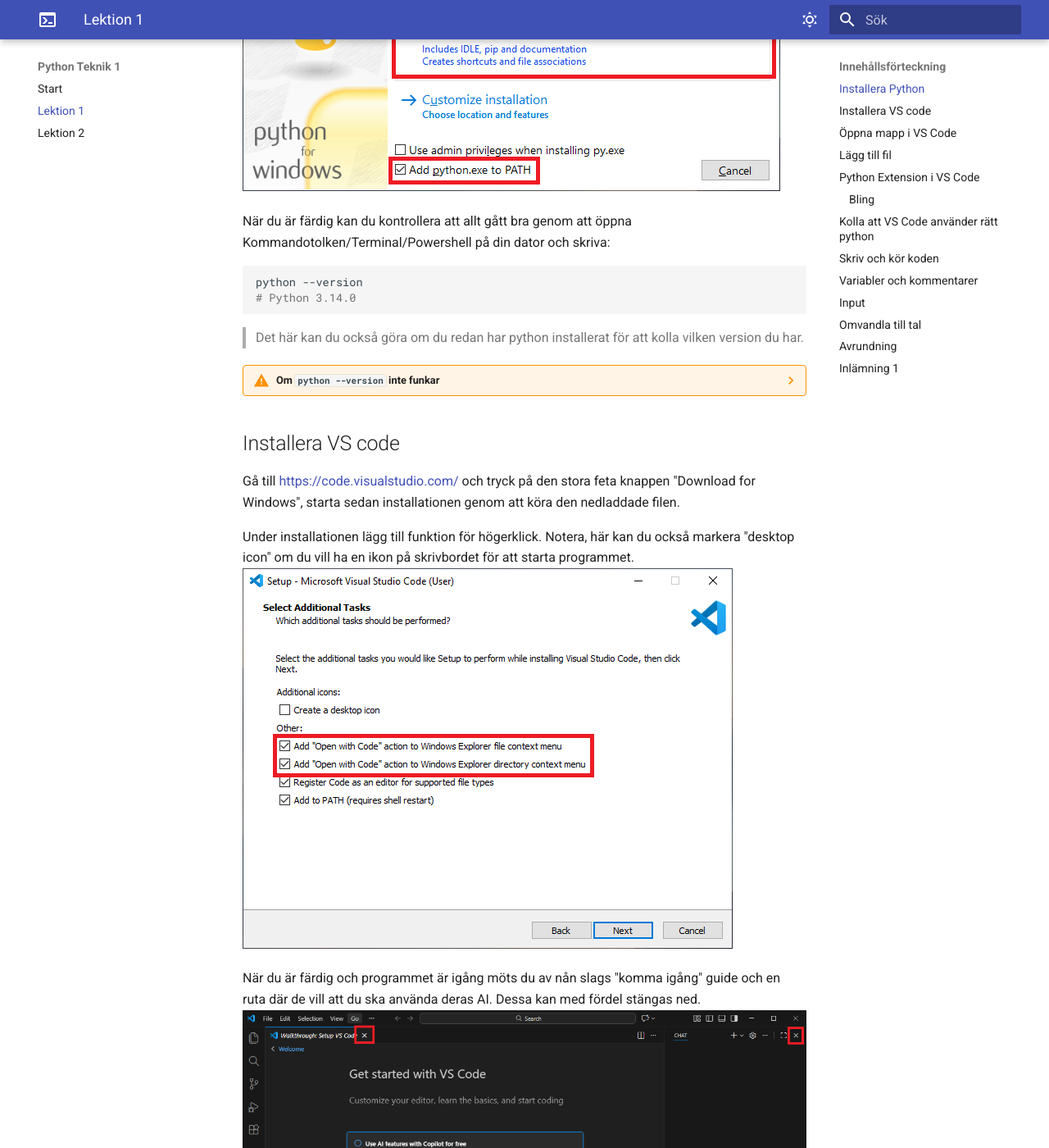
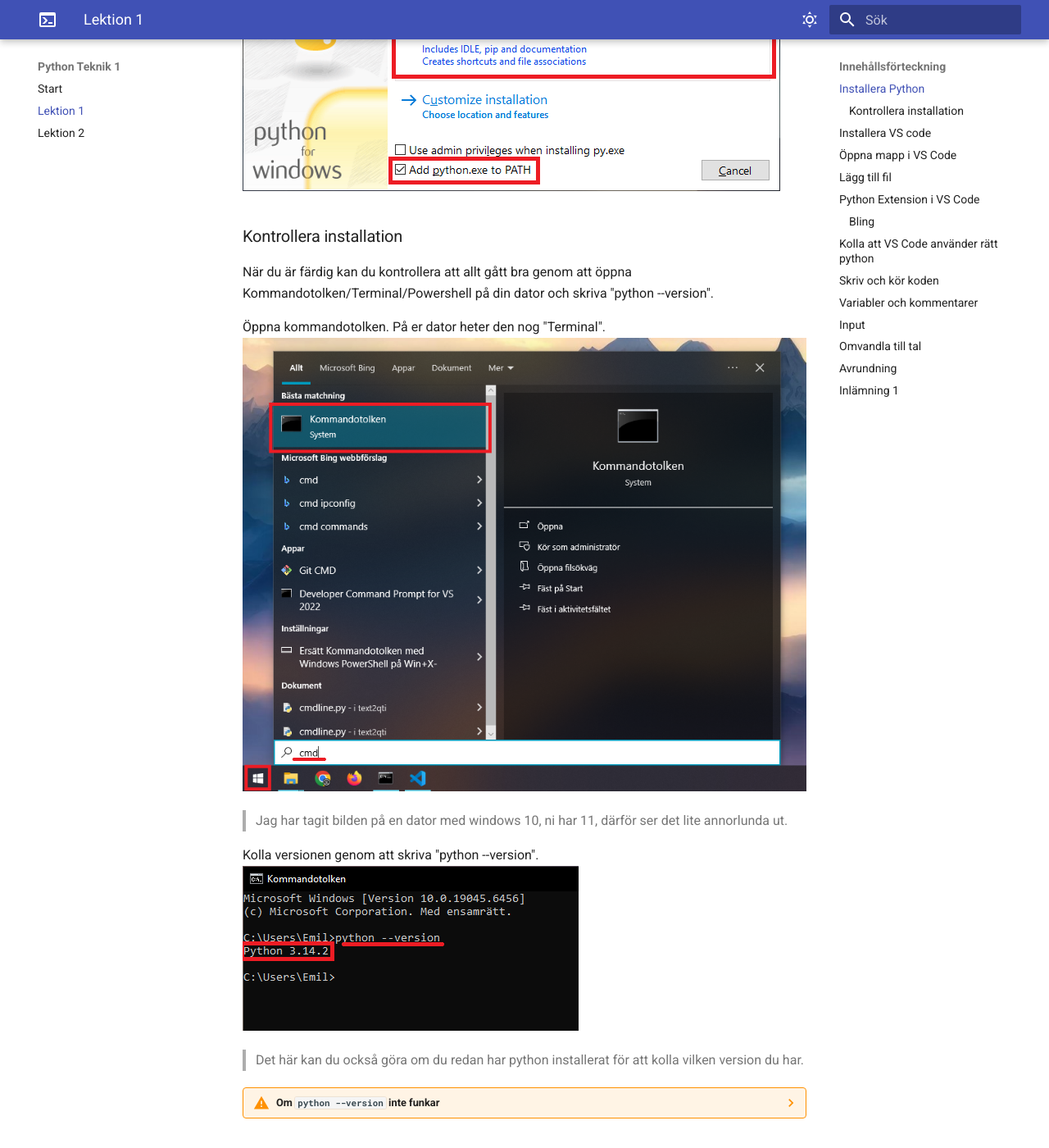
Before and after one commit to efk-tingsholm/python-teknik-1, an MkDocs documentation site: the page built from docs/content/lektion-1.md, in a window 1280 px wide and 1400 px high, scrolled down 840 px. Shown: the whole window at 82% size. Built offline with MkDocs 1.6.1 and Material for MkDocs 9.7.7, drawn with Linux system fonts in a browser that asks for light colours.

Commit message:
lagt in bilderna

````diff
--- a/docs/content/lektion-1.md
+++ b/docs/content/lektion-1.md
@@ -9,12 +9,16 @@
 
 ![Till path](images/py-till-path.png)
 
-När du är färdig kan du kontrollera att allt gått bra genom att öppna Kommandotolken/Terminal/Powershell på din dator och skriva:
+### Kontrollera installation
 
-```bash
-python --version
-# Python 3.14.0
-```
+När du är färdig kan du kontrollera att allt gått bra genom att öppna Kommandotolken/Terminal/Powershell på din dator och skriva "python --version".
+
+Öppna kommandotolken. På er dator heter den nog "Terminal".
+![Öppna cmd](images/cmd-open.png)
+> Jag har tagit bilden på en dator med windows 10, ni har 11, därför ser det lite annorlunda ut.
+
+Kolla versionen genom att skriva "python --version".
+![Kolla version](images/cmd-pycheck2.png)
 > Det här kan du också göra om du redan har python installerat för att kolla vilken version du har.
 
 ??? warning "Om `python --version` inte funkar"
````
